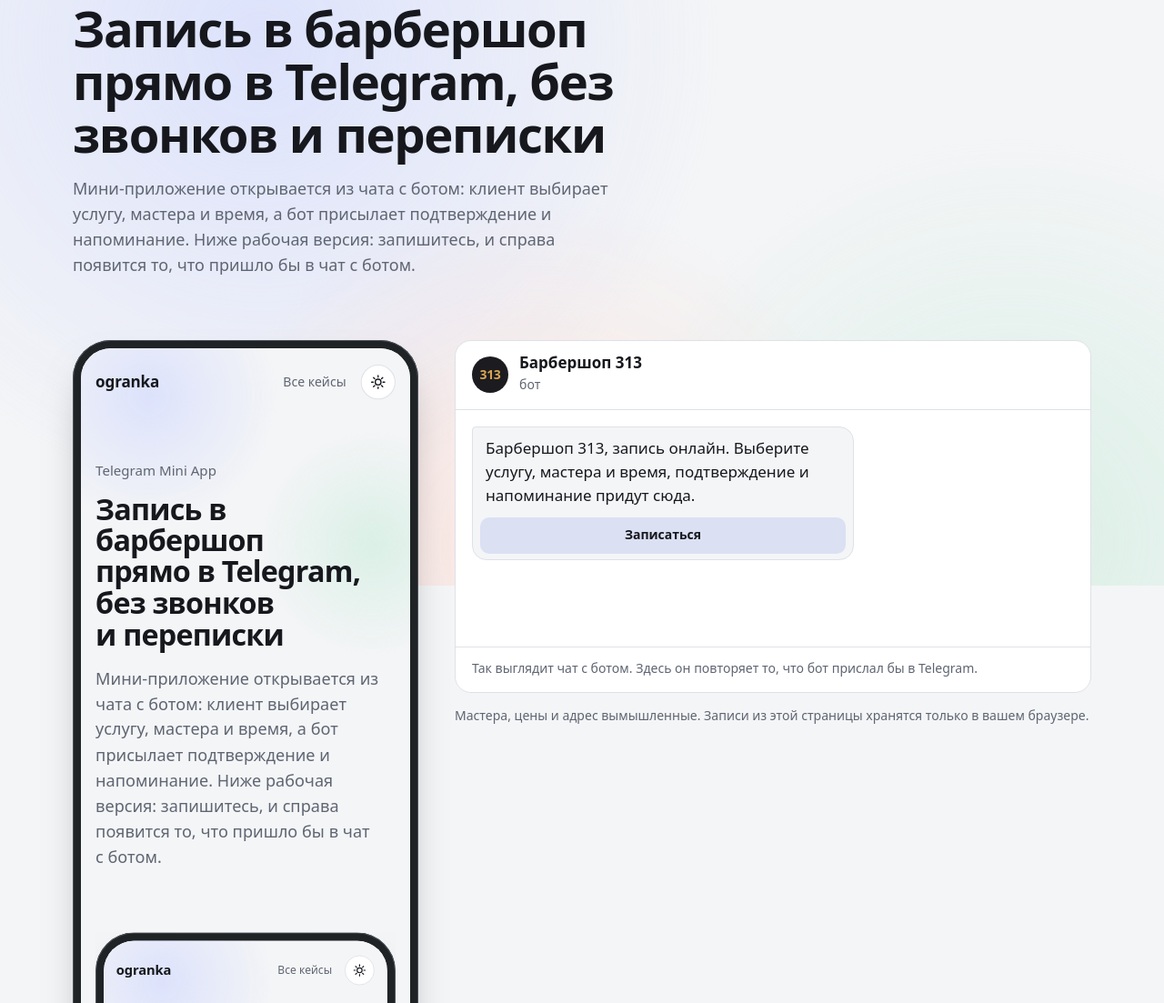
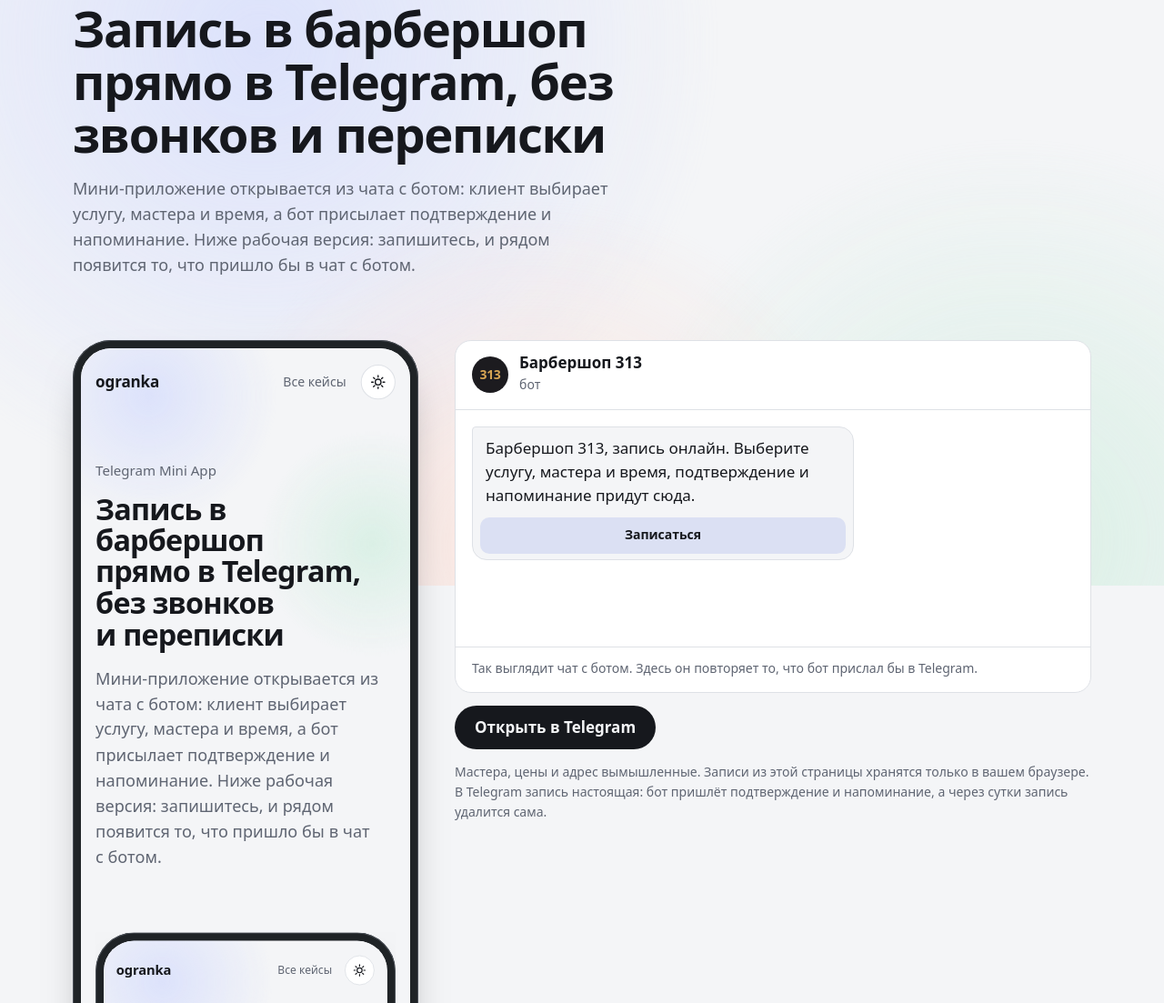
Before and after one commit to ogranka/ogranka.github.io, an Astro site: page /mini-app in a window 1280 px wide. Shown: the part 156-1259 px from the top of the page at 91% size. Built offline with nearby package versions, Linux system fonts and the light colour scheme; Astro itself is replaced by a stand-in of ours; a web font is replaced by a local one.

Commit message:
Link the case page to the demo bot in Telegram.

```diff
--- a/src/pages/mini-app/index.astro
+++ b/src/pages/mini-app/index.astro
@@ -8,8 +8,8 @@
 import PhoneSingle from '../../components/cvety/PhoneSingle.astro';
 import '../../styles/pages/mini-app-case.scss';
 
-// Адрес бота в Telegram без @. Пока бот не создан, кнопка «Открыть в Telegram» не показывается
-const bot = '';
+// Адрес бота в Telegram без @. Пустая строка прячет кнопку «Открыть в Telegram»
+const bot = 'bbarbershop313_demo_bot';
 
 const how = [
   {
@@ -45,7 +45,7 @@
       <Fragment slot="title">Запись в барбершоп прямо в Telegram, без звонков и переписки</Fragment>
       <Fragment slot="lede">
         Мини-приложение открывается из чата с ботом: клиент выбирает услугу, мастера и время, а бот присылает
-        подтверждение и напоминание. Ниже рабочая версия: запишитесь, и справа появится то, что пришло бы в
+        подтверждение и напоминание. Ниже рабочая версия: запишитесь, и рядом появится то, что пришло бы в
         чат с ботом.
       </Fragment>
     </PageHeader>
```
